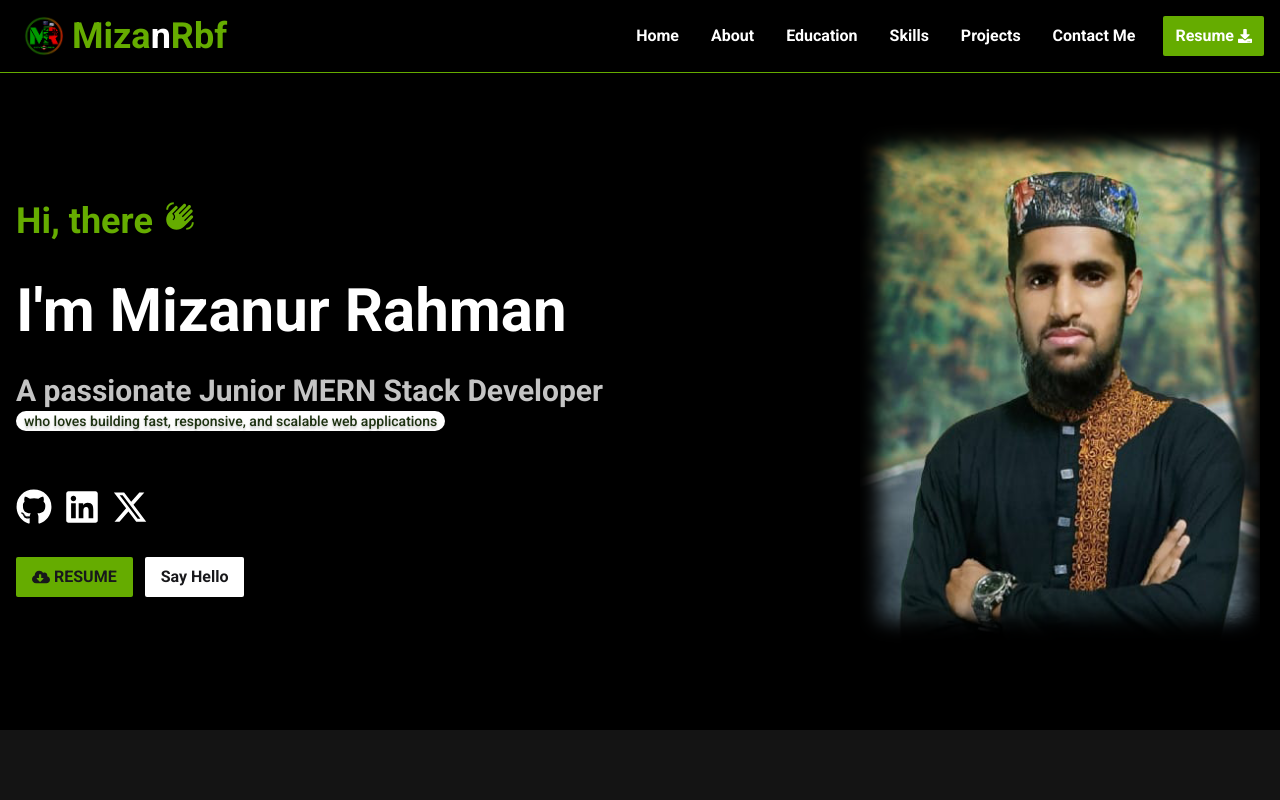
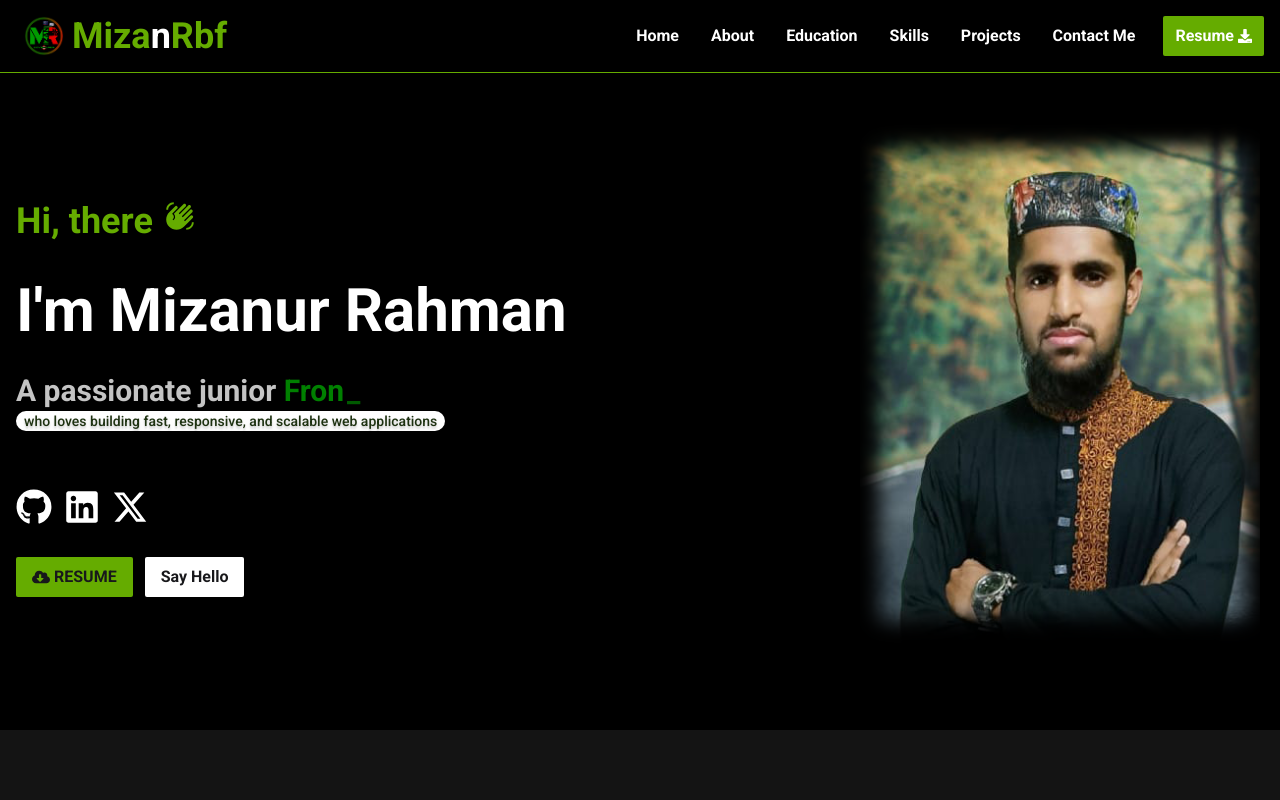
Before and after one commit to MizanRbf/portfolio.mizanrbf, a React (Vite) app: page / in a window 1280 px wide. Shown: the top 800 px of the page. Built offline with nearby package versions, Linux system fonts and the light colour scheme.

Commit message:
typewriter added in banner secton

```diff
--- a/package.json
+++ b/package.json
@@ -23,6 +23,7 @@
     "react-icons": "^5.5.0",
     "react-responsive-carousel": "^3.2.23",
     "react-router": "^7.6.3",
+    "react-simple-typewriter": "^5.0.1",
     "sweetalert2": "^11.22.1",
     "tailwindcss": "^4.1.3"
   },
--- a/src/Components/Banner/Banner.jsx
+++ b/src/Components/Banner/Banner.jsx
@@ -6,6 +6,7 @@ import {
   FaPhoneAlt,
   FaCloudDownloadAlt,
 } from "react-icons/fa";
+import { Typewriter } from "react-simple-typewriter";
 
 import { FaXTwitter } from "react-icons/fa6";
 import { MdWavingHand } from "react-icons/md";
@@ -49,7 +50,22 @@ const Banner = () => {
               I'm Mizanur Rahman
             </h1>
             <p className="text-[#c4c4c4] text-sm md:text-2xl lg:text-3xl font-bold mt-8">
-              A passionate Junior MERN Stack Developer
+              A passionate junior{" "}
+              <span style={{ color: "green", fontWeight: "bold" }}>
+                <Typewriter
+                  words={[
+                    "MERN Stack Developer",
+                    "Front-End Developer",
+                    "Full Stack Developer",
+                  ]}
+                  loop={5}
+                  cursor
+                  cursorStyle="_"
+                  typeSpeed={70}
+                  deleteSpeed={50}
+                  delaySpeed={1000}
+                />
+              </span>
             </p>
             <p className="bg-white text-secondary text-[10px] md:text-sm font-medium px-2 rounded-full inline-block text-shadow-lg">
               who loves building fast, responsive, and scalable web applications
```
Also changed, not shown: 1 other file (tests, documents, lock files or other folders).
